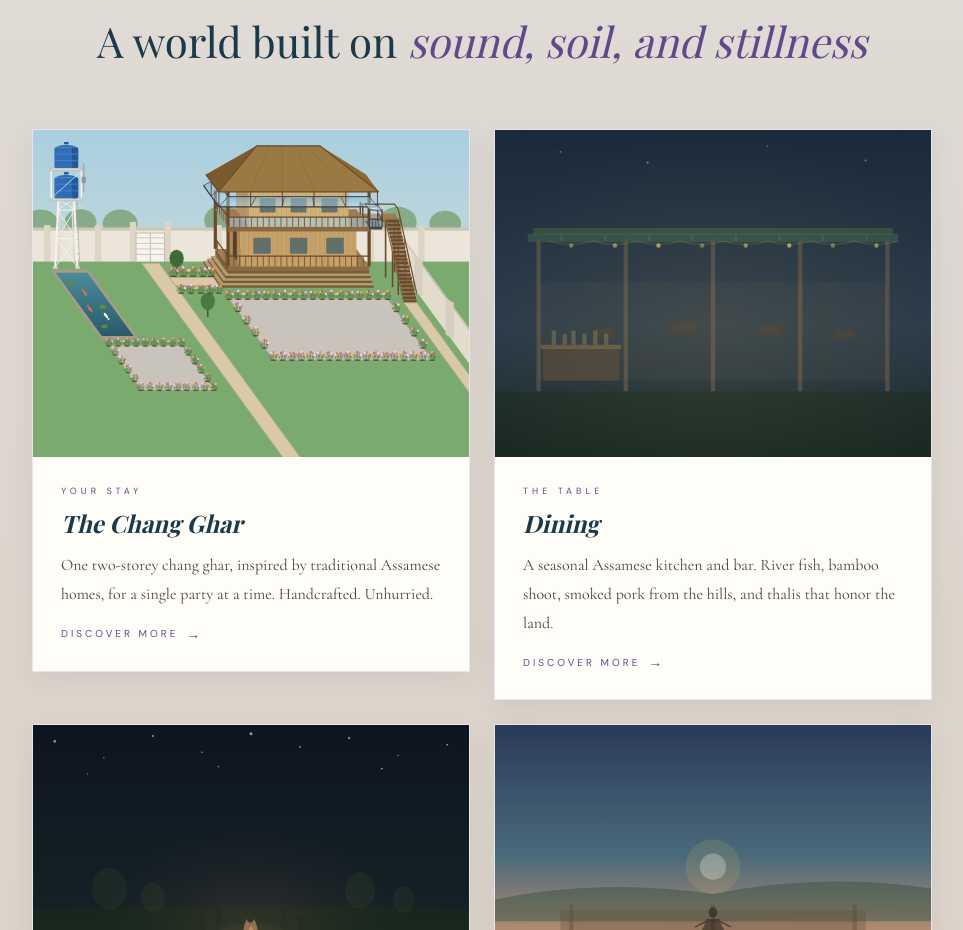
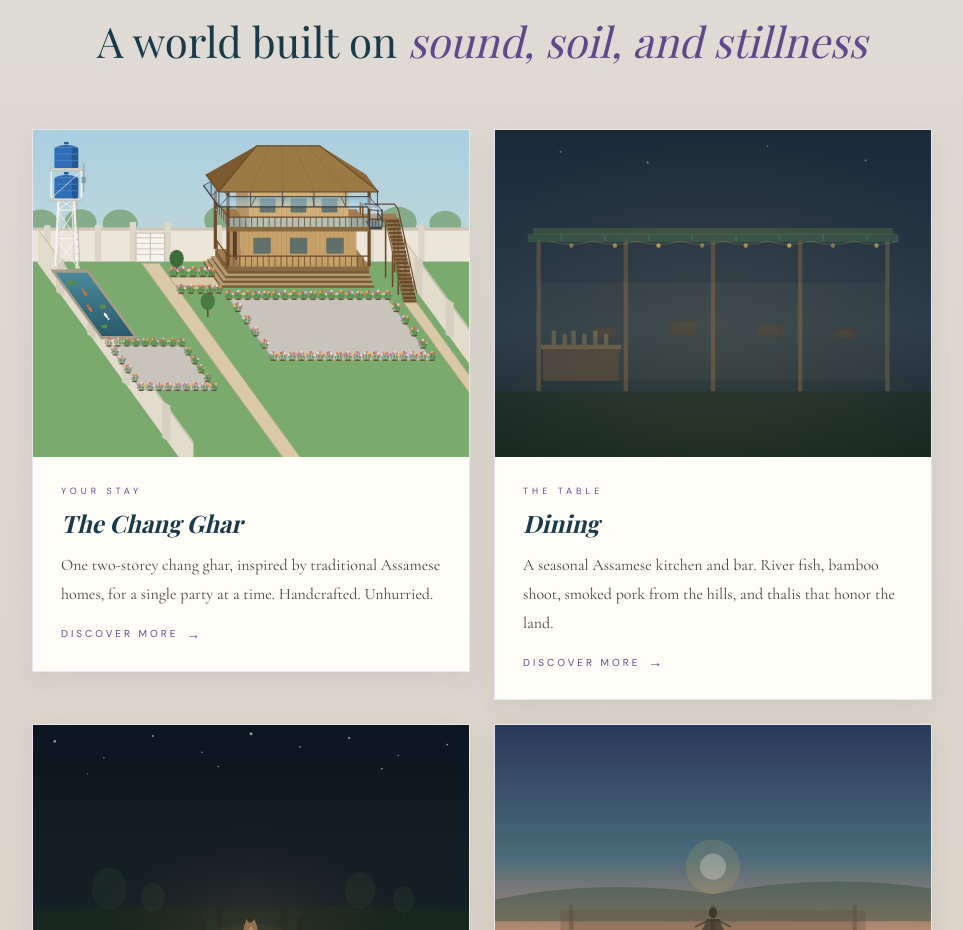
Before and after one commit to SeniorTechLead/neelpaakhi, a React (Vite) app: page / in a window 1280 px wide. Shown: the part 900-1830 px from the top of the page, without its empty margins (158-1121 px from the left). Built offline with nearby package versions, Linux system fonts and the light colour scheme; a web font is replaced by a local one.

Commit message:
Add the west wall beside the tank, pond and small courtyard

```diff
--- a/src/shared/svgs.jsx
+++ b/src/shared/svgs.jsx
@@ -80,6 +80,20 @@ export function ChangGharSVG() {
           </g>
         );
       })}
+      {/* Compound wall on the west, to the left of the tank, pond and small courtyard */}
+      {(() => {
+        const H = 42, x = (y) => ns(-84, 200, y), y0 = 200, y1 = 470;
+        const pillars = [236, 290, 350, 420];
+        return (
+          <g>
+            <polygon points={pts([x(y0), y0 - H], [x(y1), y1 - H], [x(y1), y1], [x(y0), y0])} fill="#e3dccd"/>
+            <polygon points={pts([x(y0), y0 - H - 3], [x(y1), y1 - H - 3], [x(y1), y1 - H], [x(y0), y0 - H])} fill="#cfc6b6"/>
+            {pillars.map(y => (
+              <polygon key={y} points={pts([x(y) - 3, y - H - 4], [x(y + 6) + 3, y + 6 - H - 4], [x(y + 6) + 3, y + 6], [x(y) - 3, y])} fill="#d6cebf"/>
+            ))}
+          </g>
+        );
+      })()}
       {/* Tall white iron tower with two stacked blue tanks (unfiltered and filtered), between the wall and the pond */}
       {(() => {
         const white = "#f4f3ef", shade = "#d9d7d0", edge = "#a9a69e";
```
